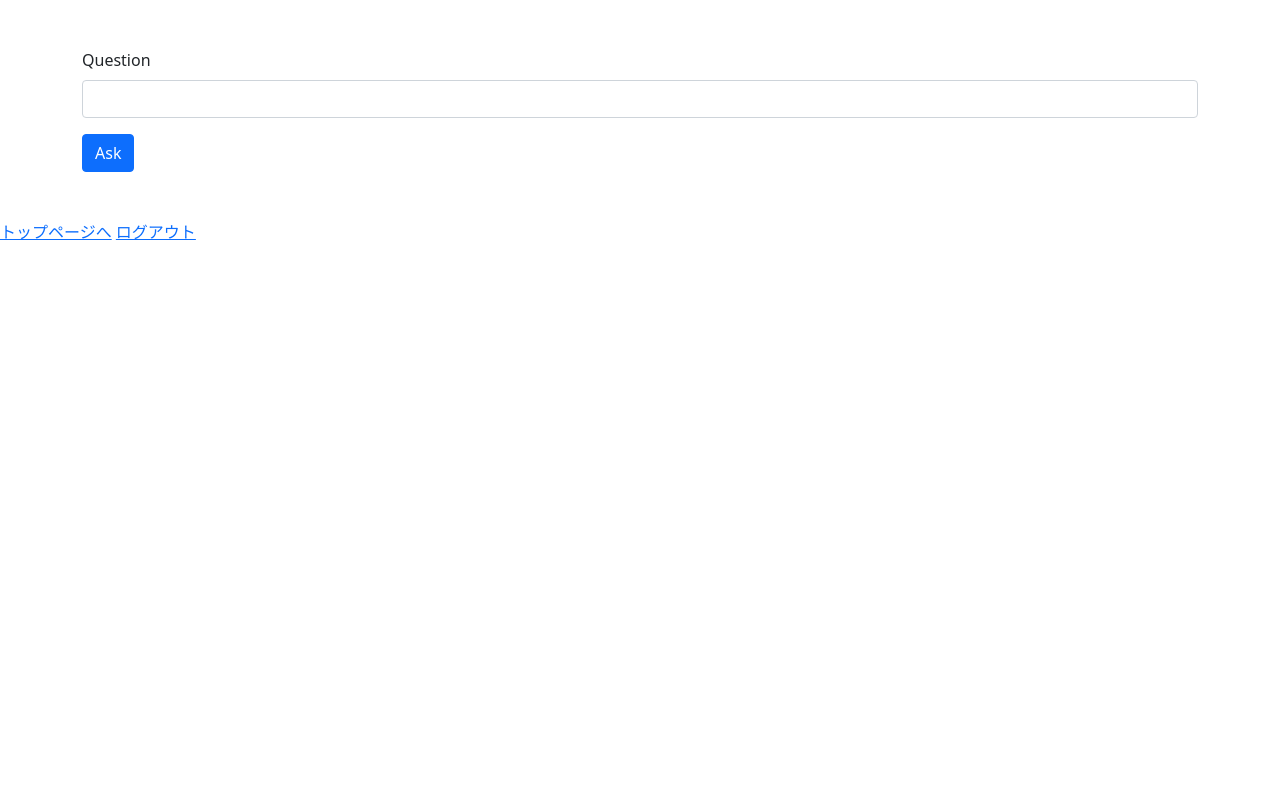
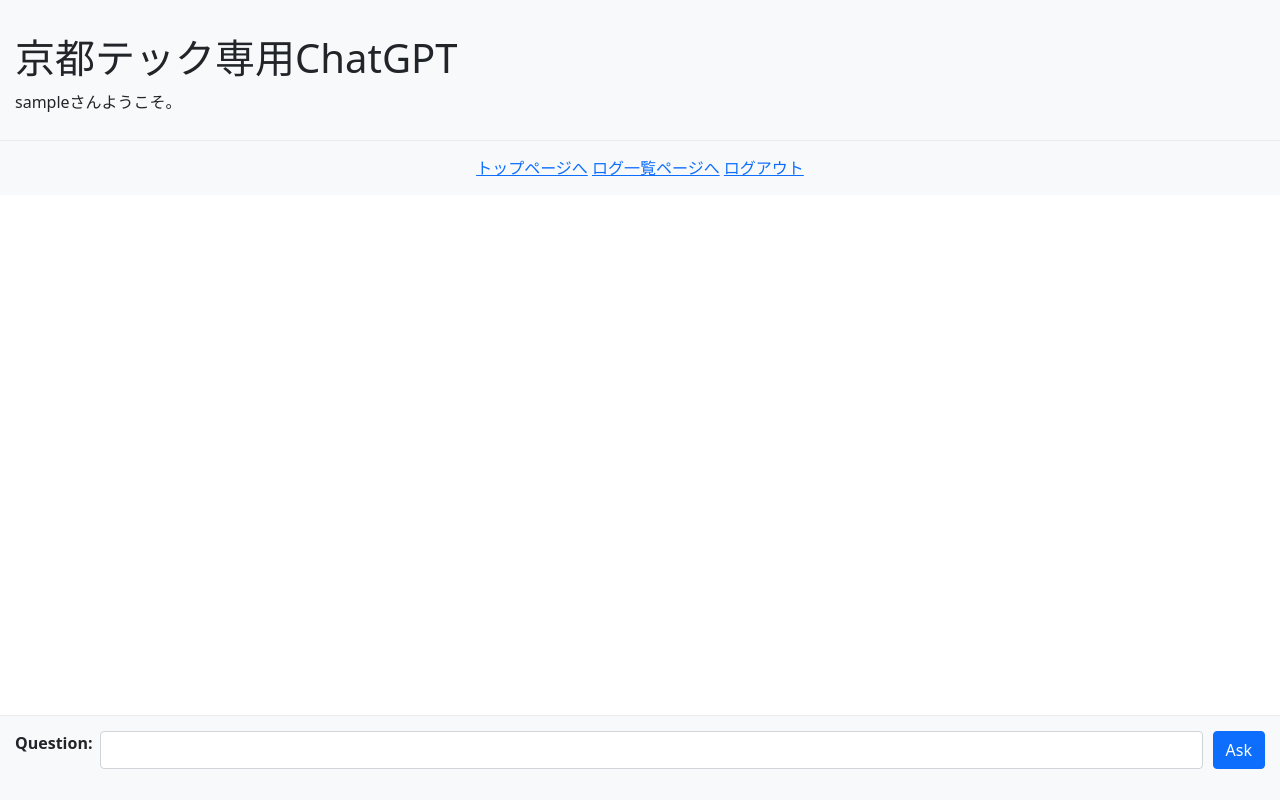
Before and after one commit to Shota-Kizaki/KTC-SC-webapp, a Django app: page /chat_app/ in a window 1280 px wide. Run offline with Django 4.2, Linux system fonts and the light colour scheme; the visitor is signed in with stand-in values (Sample User, id 1); data that the repository does not hold is empty; some libraries are stand-ins or nearby versions.

Commit message:
chatデザイン

```diff
--- a/chat_app/templates/chat_app/chat.html
+++ b/chat_app/templates/chat_app/chat.html
@@ -5,35 +5,130 @@
     <meta charset="UTF-8">
     <title>ChatGPT</title>
     <link rel="stylesheet" href="{% static 'bootstrap/css/bootstrap.min.css' %}">
-    <link rel="icon"href="{% static 'favicon.ico' %}">
+    <link rel="icon" href="{% static 'favicon.ico' %}">
+    <style>
+        /* 既存のスタイル */
+        .chat-question {
+            text-align: left;
+        }
+        .chat-answer {
+            text-align: right;
+        }
+        .chat-card {
+            margin-bottom: 10px;
+        }
+        /* チャット入力欄のスタイル */
+        .chat-input {
+            position: fixed;
+            bottom: 0;
+            left: 0;
+            right: 0;
+            padding: 15px;
+            background-color: #f8f9fa; /* 薄い背景色 */
+            border-top: 1px solid #e9ecef; /* 上部の境界線 */
+        }
+        .chat-input .form-label {
+            font-weight: bold;
+        }
+        .chat-input .btn-primary {
+            margin-left: 10px;
+        }
+        .header {
+            position: fixed;
+            top: 0;
+            left: 0;
+            right: 0;
+            padding: 10px 15px;
+            background-color: #f8f9fa; /* 薄い背景色 */
+            border-bottom: 1px solid #e9ecef; /* 下部の境界線 */
+            z-index: 1030; /* チャット入力欄の上に表示 */
+        }
+        .main-content {
+            padding-top: 70px; /* ヘッダーの高さに応じて調整 */
+            padding-bottom: 70px; /* フッターの高さに応じて調整 */
+        }
+        .footer {
+            padding: 15px;
+            background-color: #f8f9fa; /* 薄い背景色 */
+            border-top: 1px solid #e9ecef; /* 上部の境界線 */
+        }
+        @media (max-width: 768px) {
+            .chat-input .btn-primary {
+                margin-top: 10px; /* スマホ表示ではボタンを入力欄から離す */
+                width: 100%; /* ボタンの幅を調整 */
+            }
+            .chat-input .form-label {
+                display: block; /* スマホ表示ではラベルをブロック要素にする */
+            }
+            .chat-input .form-control {
+                margin-top: 10px; /* 入力欄のマージン調整 */
+            }
+        }
+    </style>
 </head>
+<header>
+<div class="header">
+  <h1 class="mt-4">京都テック専用ChatGPT</h1>
+  {% if user.is_authenticated %}
+  <p>{{ user.username }}さんようこそ。</p>
+  {% else %}
+  <a href="{% url 'login' %}" class="btn btn-primary mt-4">ログインしてください。</a>
+  {% endif %}
+</div>
+</header>
 <body>
     {% if user.is_authenticated %}
-    <div class="container">
-      <div class="mt-5">
-        <form method="post">
-          {% csrf_token %}
-          <div class="mb-3">
-            <label for="question" class="form-label">Question</label>
-            <input type="text" class="form-control" id="question" name="question">
+    <div class="container-fluid d-flex flex-column h-100 main-content">
+          <div class="row flex-grow-1 overflow-auto">
+              <div class="col">
+                  {% for log in chat_logs %}
+                      <div class="row mb-3">
+                          <div class="col-10 offset-1 chat-card">
+                              <div class="card">
+                                  <div class="card-body chat-question">
+                                      <p class="card-text"><strong>Q:</strong> {{ log.question | linebreaksbr }}</p>
                                   </div>
-          <button type="submit" class="btn btn-primary">Ask</button>
-        </form>
                               </div>
-      <div class="mt-5">
-        {% for log in chat_logs %}
-        <div class="mb-3">
-          <div><strong>A:</strong> {{ log.answer | linebreaksbr }}</div>
-          <div><strong>Q:</strong> {{ log.question | linebreaksbr }}</div>
+                          </div>
+                          <div class="col-10 offset-1 chat-card">
+                              <div class="card bg-light">
+                                  <div class="card-body chat-answer">
+                                      <p class="card-text"><strong>A:</strong> {{ log.answer | linebreaksbr }}</p>
+                                  </div>
+                              </div>
+                          </div>
                       </div>
                   {% endfor %}
               </div>
           </div>
+        <div class="chat-input">
+            <form method="post" id="chatForm">
+                {% csrf_token %}
+                <div class="mb-3 d-flex">
+                    <label for="question" class="form-label me-2">Question:</label>
+                    <input type="text" class="form-control flex-grow-1" id="question" name="question">
+                    <button type="submit" class="btn btn-primary" id="submitBtn">Ask</button>
+                    <span id="loading" style="display: none;">
+                        <span class="spinner-border spinner-border-sm" role="status" aria-hidden="true"></span>
+                        考え中...
+                    </span>
+                </div>
+            </form>
+        </div>
+    {% endif %}
+          <script>
+            document.getElementById('chatForm').addEventListener('submit', function() {
+                document.getElementById('submitBtn').style.display = 'none'; // 送信ボタンを隠す
+                document.getElementById('loading').style.display = 'inline-block'; // ローディングインジケーターを表示
+            });
+          </script>
+        </div>
+</body>
+<footer class="footer">
+  <div class="text-center">
       <a href="{% url 'top' %}">トップページへ</a>
+      <a href="{% url 'chat_logs' %}">ログ一覧ページへ</a>
       <a href="{% url 'logout' %}">ログアウト</a>
-    {% else %}
-    <a href="{% url 'login' %}">ログインしてください。</a>
-    {% endif %}
-
-  </body>
+  </div>
+</footer>
 </html>
--- /dev/null
+++ b/chat_app/templates/chat_app/footer.html
@@ -0,0 +1,3 @@
+<footer>
+    <div>フッター</div>
+</footer>
--- /dev/null
+++ b/chat_app/templates/chat_app/head.html
@@ -0,0 +1,6 @@
+<head>
+    <meta charset="UTF-8">
+    <title>ChatGPT</title>
+    <link rel="stylesheet" href="{% static 'bootstrap/css/bootstrap.min.css' %}">
+    <link rel="icon"href="{% static 'favicon.ico' %}">
+</head>
--- a/chat_app/views.py
+++ b/chat_app/views.py
@@ -16,6 +16,8 @@
 
 load_dotenv(override=True)
 
+
+
 #チャット画面を表示する
 @login_required
 def chat(request):
@@ -32,7 +34,8 @@
             result = agent.run(input_text)
             ChatLog.objects.create(user=request.user, question=input_text, answer=result)
 
-    chat_logs = ChatLog.objects.filter(user=request.user).order_by('-created_at')
+    # 新しいものが下に表示されるようにクエリを変更
+    chat_logs = ChatLog.objects.filter(user=request.user).order_by('created_at')
     return render(request, 'chat_app/chat.html', {'chat_logs': chat_logs})
 
 #ログを表示する
```
Lines whose indentation alone changed are shown as unchanged.
